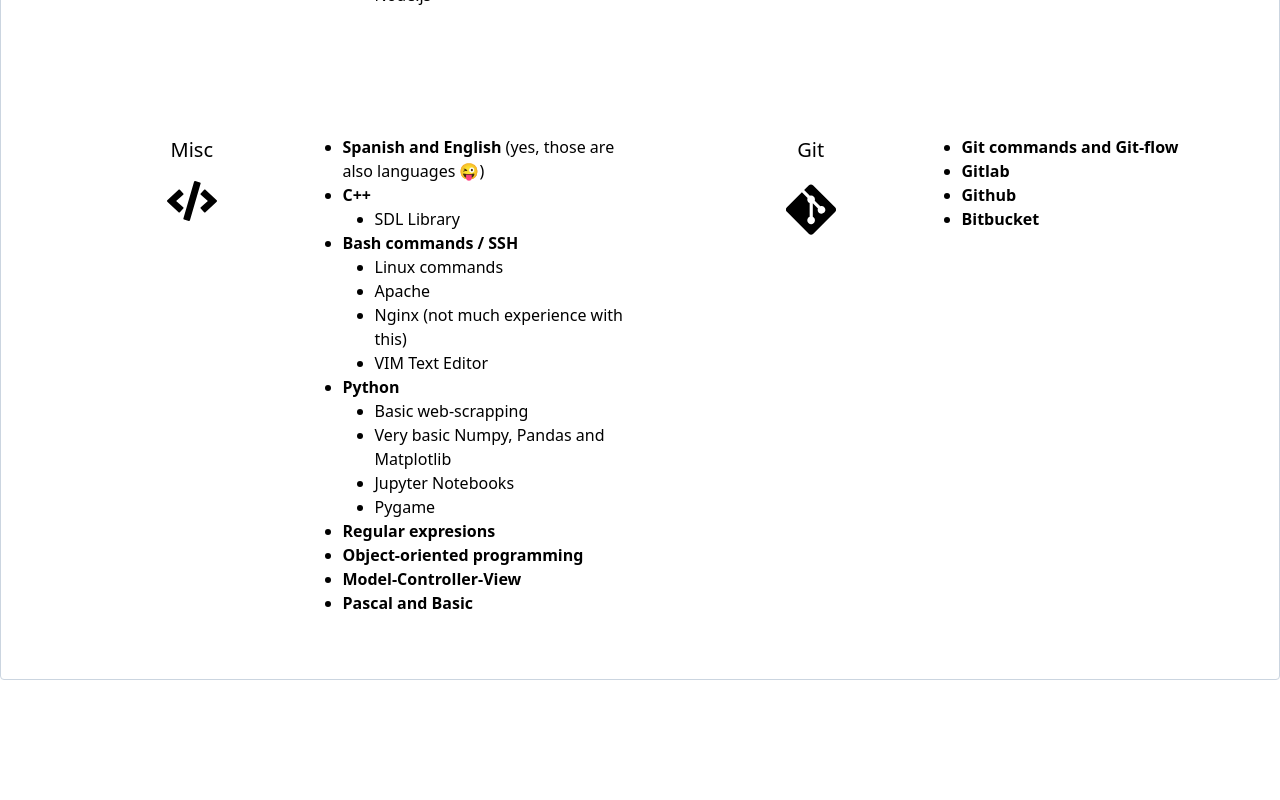
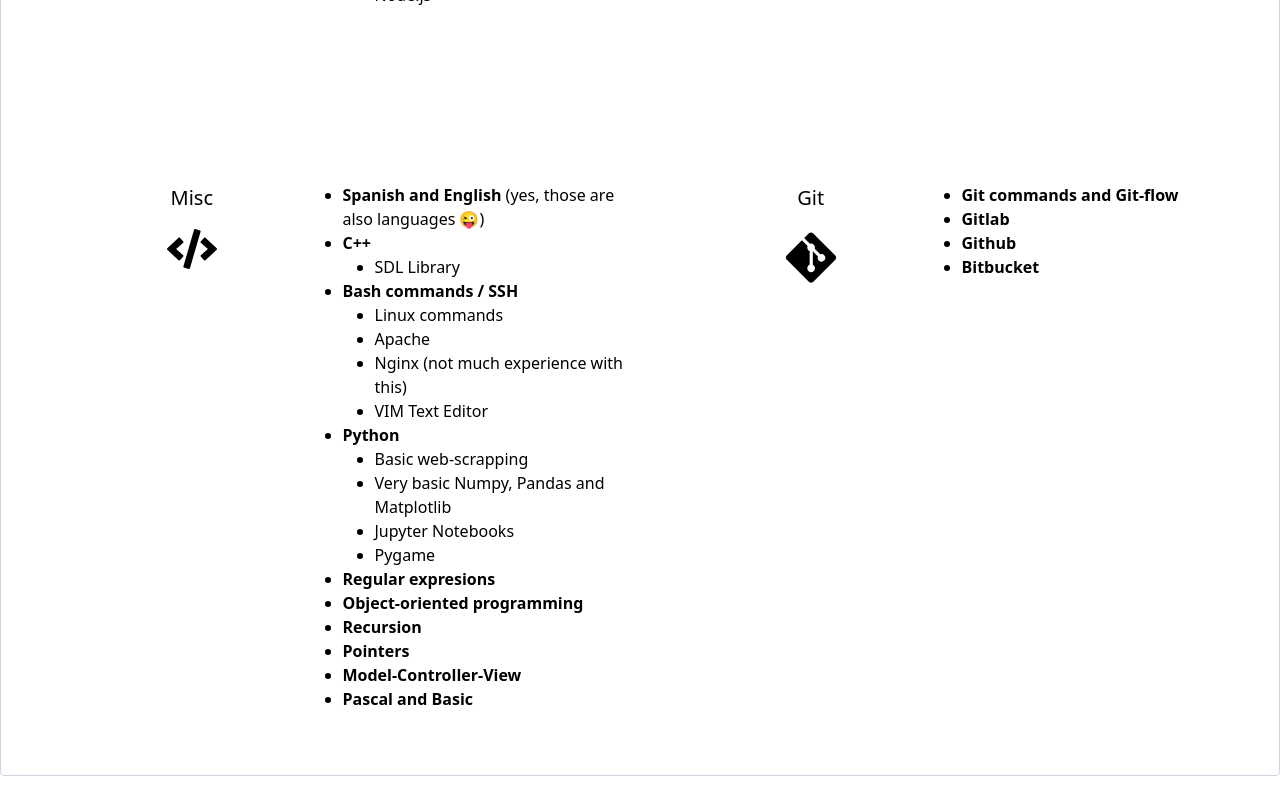
Before and after one commit to FranLMSP/new-portfolio, a Vue app: page /knowledge in a window 1280 px wide. Shown: the part 705-1505 px from the top of the page. Before the commit the page ends 1409 px from the top, so only its background shows below. Built offline with nearby package versions, Linux system fonts and the light colour scheme.

Commit message:
Adding knowledge

```diff
--- a/src/views/Knowledge.vue
+++ b/src/views/Knowledge.vue
@@ -110,6 +110,8 @@
                         </ul>
                         <li><b>Regular expresions</b></li>
                         <li><b>Object-oriented programming</b></li>
+                        <li><b>Recursion</b></li>
+                        <li><b>Pointers</b></li>
                         <li><b>Model-Controller-View</b></li>
                         <li><b>Pascal and Basic</b></li>
                     </ul>
```
